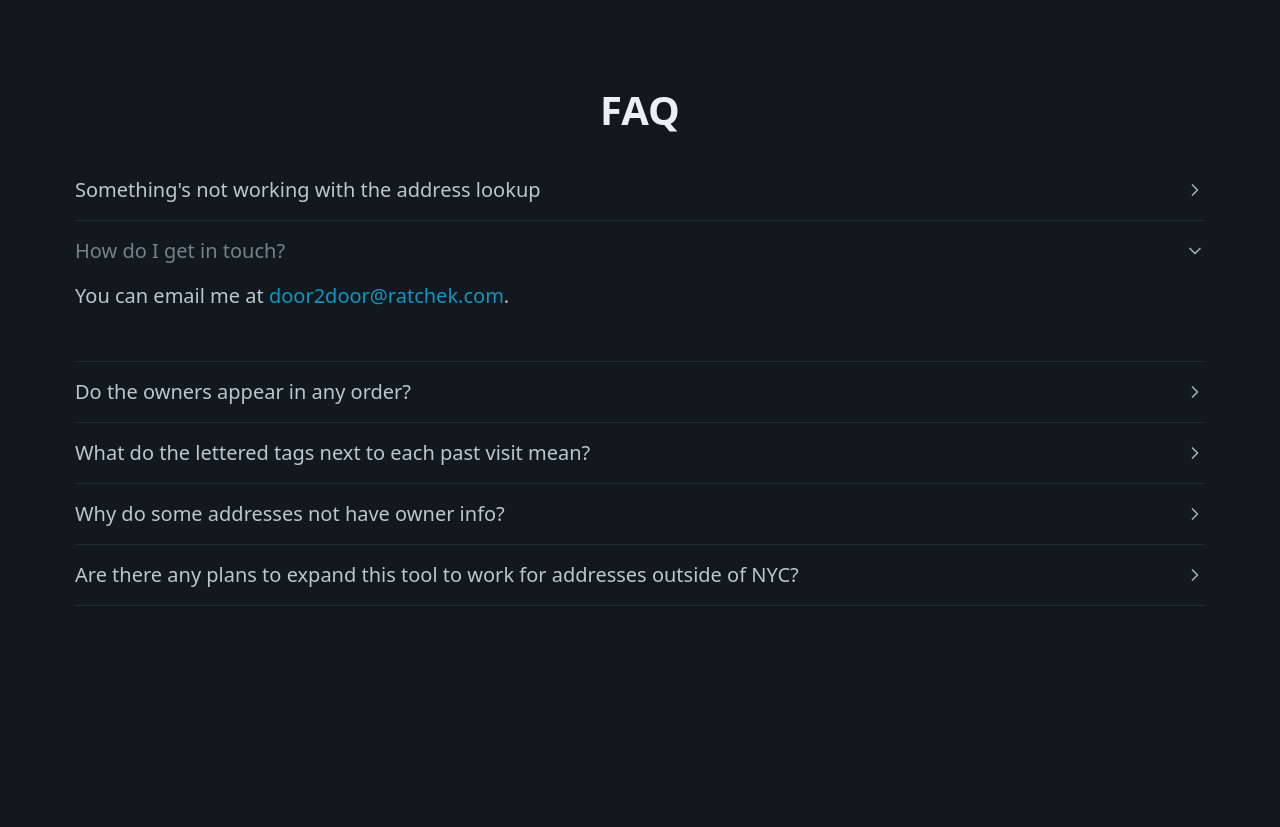
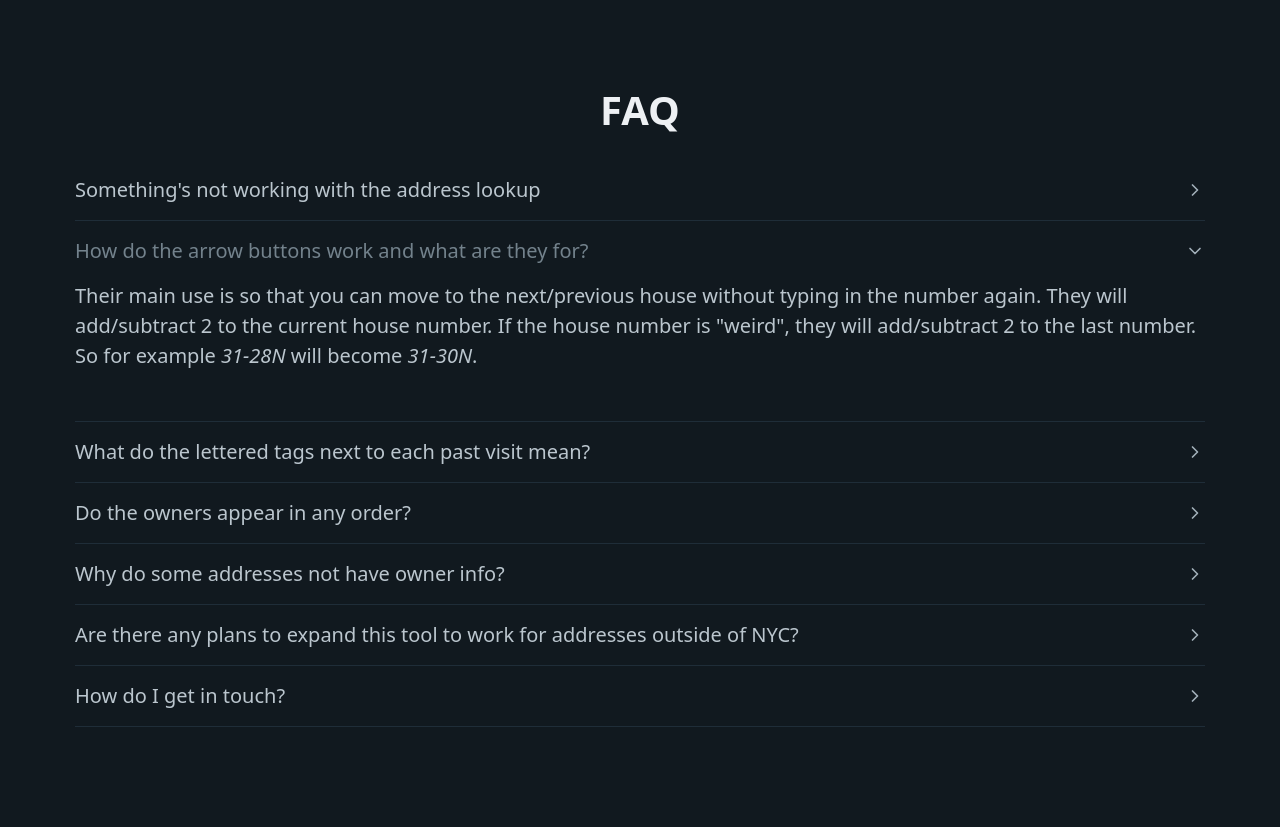
Before and after one commit to ratchek/door2door, a Django app: page /faq/ in a window 1280 px wide, after a click on "How do the arrow buttons work and what are they for?". Shown: the part 70-897 px from the top of the page. Before the commit the page ends 676 px from the top, so only its background shows below. Run offline with Django 4.2, Linux system fonts and the light colour scheme; the visitor is signed in with stand-in values (Sample User, id 1); some libraries are stand-ins or nearby versions.

Commit message:
Add arrow explanation to FAQ

```diff
--- a/templates/dashboard/faq.html
+++ b/templates/dashboard/faq.html
@@ -16,10 +16,7 @@ Here is a newlined version (the with tag doesn't allow for new lines i think)
         document.write("<a href=" + "mai" + "lto" + ":"
         + part5 + ">" + part1 + part3 + part4 + "</a>");
         </script>'
-
-
         {% endcomment %}
-
 
         <h1>FAQ</h1>
 
@@ -28,33 +25,10 @@ Here is a newlined version (the with tag doesn't allow for new lines i think)
             <p> Make sure to check for typos. Make sure <i>Street</i>, <i>Avenue</i>, <i>Drive</i>, <i>Lane</i>, etc. are spelled out. Abbreviations will not work!</p>
         </details>
 
-
         <details>
-            <summary> How do I get in touch?</summary>
-            <p>You can email me at {{email}}. </p>
+            <summary>How do the arrow buttons work and what are they for?</summary>
+            <p> Their main use is so that you can move to the next/previous house without typing in the number again. They will add/subtract 2 to the current house number. If the house number is "weird", they will add/subtract 2 to the last number. So for example <i>31-28N</i> will become <i>31-30N</i>. </p>
         </details>
-
-        {% comment %}
-
-        <details>
-            <summary> My friend wants to use this. How do they sign up?</summary>
-            <p>Currently, this website is still a beta version, so I'm the only one that can create accounts.</p>
-            <p>If you know of anyone that would like to start using it right now, tell them to reach out at {{email}}.</p>
-        </details>
-
-        <details>
-            <summary> How do i reset my password</summary>
-            <p>Same as with account creation, I'm currently the only one that can do this. Please reach out at {{email}}.</p>
-        </details>
-
-        {% endcomment %}
-
-
-        <details>
-            <summary> Do the owners appear in any order?</summary>
-            <p> Nope! </p>
-        </details>
-
 
         <details>
             <summary> What do the lettered tags next to each past visit mean?</summary>
@@ -64,6 +38,11 @@ Here is a newlined version (the with tag doesn't allow for new lines i think)
                 <li><mark>D</mark>oor Opened</li>
                 <li><mark>O</mark>wners Available</li>
             </ul>
+        </details>
+
+        <details>
+            <summary> Do the owners appear in any order?</summary>
+            <p> Nope! </p>
         </details>
 
         <details>
@@ -79,11 +58,11 @@ Here is a newlined version (the with tag doesn't allow for new lines i think)
             <p> Unfortunately not. The app works by using the NYC Open Data and the owner search funtionality would not work withouot this. </p>
         </details>
 
+        <details>
+            <summary> How do I get in touch?</summary>
+            <p>You can email me at {{email}}. </p>
+        </details>
 
-        {% comment %} <details>
-    <summary> Up down arrows don't work properly</summary>
-    <p>…</p>
-  </details> {% endcomment %}
     {% endwith %}
 
 {% endblock %}
```
